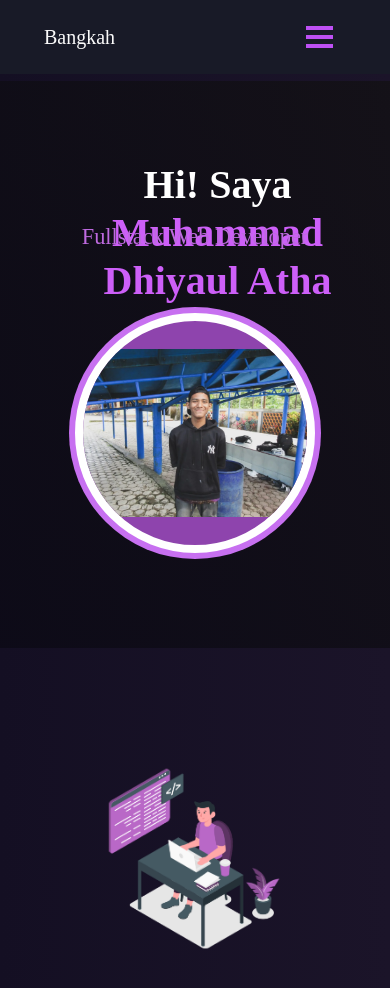
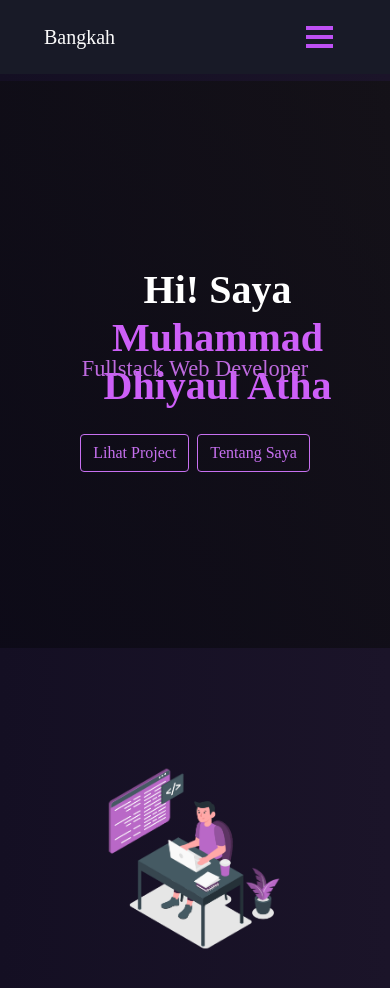
Before and after one commit to Bangkah/portfolio, a React (Create React App) app: page / in a window 390 px wide. Shown: the top 988 px of the page. Built offline with nearby package versions, Linux system fonts and the light colour scheme.

Commit message:
perf: defer heavy home sections for faster mobile LCP

```diff
--- a/src/components/Home/Home.js
+++ b/src/components/Home/Home.js
@@ -18,6 +18,22 @@ import { FaLinkedinIn } from "react-icons/fa";
 
 function Home() {
   const navigate = useNavigate();
+  const [isMobile, setIsMobile] = React.useState(false);
+  const [showSecondarySections, setShowSecondarySections] = React.useState(false);
+
+  React.useEffect(() => {
+    const media = window.matchMedia("(max-width: 767px)");
+    const apply = () => setIsMobile(media.matches);
+    apply();
+    media.addEventListener("change", apply);
+    return () => media.removeEventListener("change", apply);
+  }, []);
+
+  React.useEffect(() => {
+    const timer = window.setTimeout(() => setShowSecondarySections(true), 1200);
+    return () => window.clearTimeout(timer);
+  }, []);
+
   // Ambil 3 project dan 3 sertifikat terbaru
   const previewProjects = projectsData.slice(0, 3);
   const previewCertificates = certificatesPreviewData;
@@ -34,6 +50,7 @@ function Home() {
 
         <Container fluid className="home-section px-2 px-sm-4" id="home">
           <Row className="justify-content-center align-items-center flex-column-reverse flex-md-row" style={{ minHeight: "60vh" }}>
+            {!isMobile && (
             <Col xs={12} md={5} className="d-flex justify-content-center align-items-center mb-4 mb-md-0">
               <div
                 style={{
@@ -70,15 +87,22 @@ function Home() {
                 />
               </div>
             </Col>
+            )}
             <Col xs={12} md={7} className="d-flex flex-column align-items-center align-items-md-start justify-content-center mt-2 mt-md-0 text-center text-md-start">
               <h1 className="heading-name" style={{ fontWeight: 700, color: "#fff" }}>
                 Hi! Saya <strong className="main-name">Muhammad Dhiyaul Atha</strong>
               </h1>
               <Type />
+              <div className="mt-3 d-flex gap-2 flex-wrap justify-content-center justify-content-md-start">
+                <Button variant="outline-light" style={{ borderColor: "#c770f0", color: "#c770f0" }} onClick={() => navigate("/projects")}>Lihat Project</Button>
+                <Button variant="outline-light" style={{ borderColor: "#c770f0", color: "#c770f0" }} onClick={() => navigate("/about")}>Tentang Saya</Button>
+              </div>
             </Col>
           </Row>
         </Container>
 
+        {showSecondarySections && (
+          <>
             {/* Perkenalan Diri Setelah Hero, Sebelum Tentang Saya */}
             <Home2 />
 
@@ -145,6 +169,8 @@ function Home() {
             </Col>
           </Row>
             </Container>
+          </>
+        )}
 
         {/* Sosial Media Section - sudah ada aria-label di semua link */}
         <Row className="mt-4">
```
Lines whose indentation alone changed are shown as unchanged.
